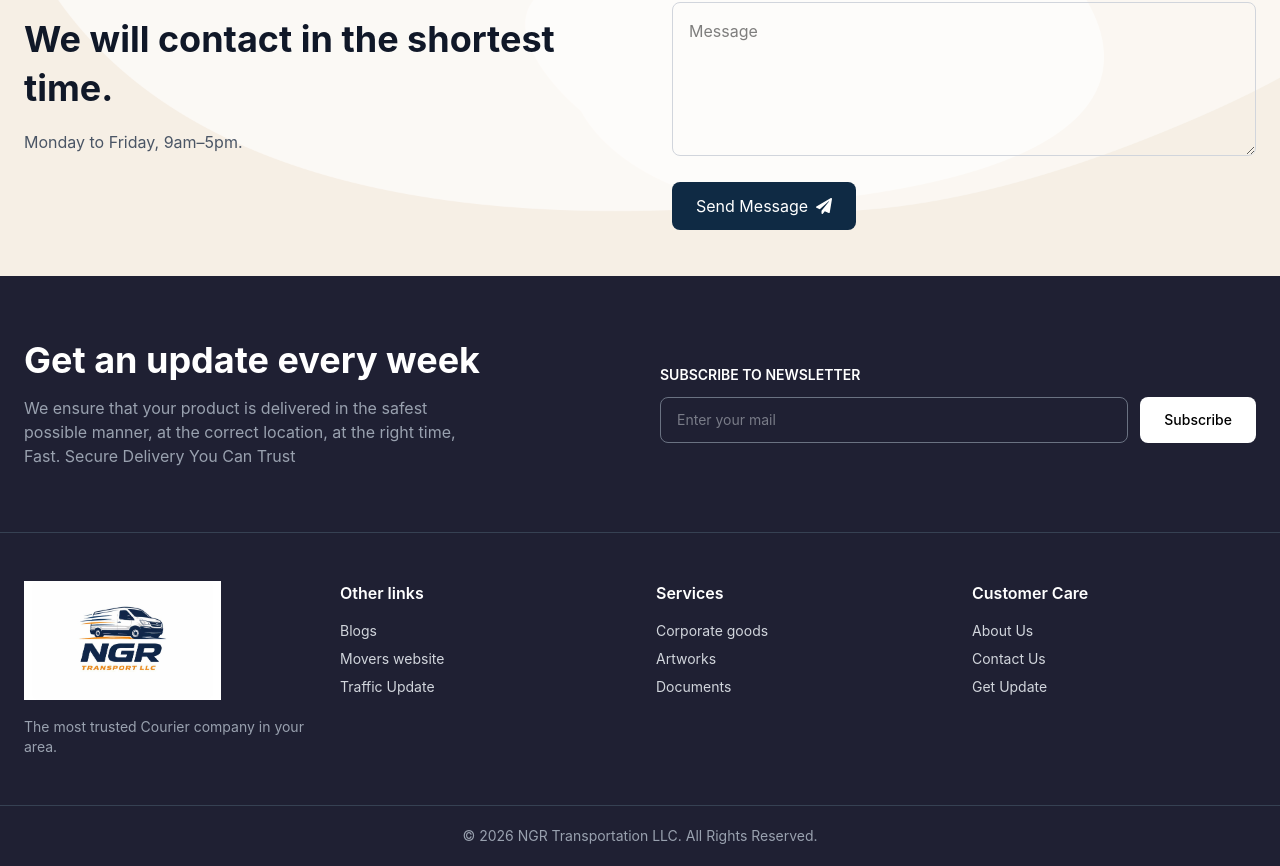
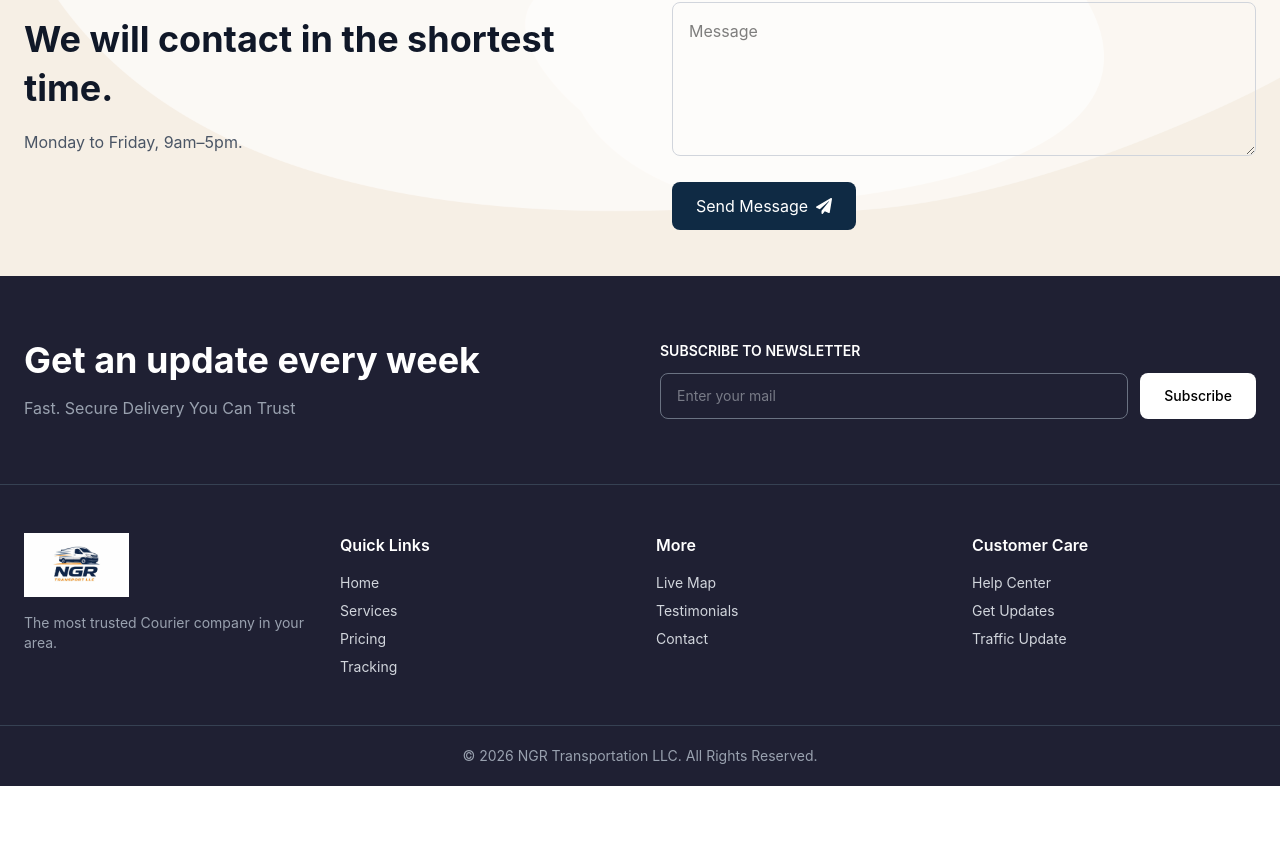
Before and after one commit to appy17/Courier, a React (Vite) app: page / in a window 1280 px wide. Shown: the part 4087-4953 px from the top of the page. After the commit the page ends 4873 px from the top, so only its background shows below. Built offline with nearby package versions, Linux system fonts and the light colour scheme.

Commit message:
some changes

```diff
--- a/src/components/DeliveryMap.jsx
+++ b/src/components/DeliveryMap.jsx
@@ -9,7 +9,7 @@ import {
 
 export default function DeliveryMap() {
   return (
-    <section className="bg-[#f6efe5] px-4 sm:px-6">
+    <section id="deliverymap" className="bg-[#f6efe5] px-4 sm:px-6">
 
       {/* Header */}
       <div className="text-center mb-10 md:mb-12">
--- a/src/components/Footer.jsx
+++ b/src/components/Footer.jsx
@@ -1,12 +1,11 @@
-import { FaCube } from "react-icons/fa";
-import logo from "/images/logo.jpeg"
+import logo from "/images/logo.jpeg";
 
 export default function Footer() {
   return (
     <footer className="bg-[#1f2033] text-gray-300">
 
       {/* Newsletter Section */}
-      <div className="max-w-7xl mx-auto px-4 sm:px-6 py-12 lg:py-16 grid md:grid-cols-2 gap-10 items-center">
+      <div id="newsletter" className="max-w-7xl mx-auto px-4 sm:px-6 py-12 lg:py-16 grid md:grid-cols-2 gap-10 items-center">
 
         {/* Left */}
         <div>
@@ -15,9 +14,7 @@ export default function Footer() {
           </h2>
 
           <p className="text-gray-400 max-w-md text-sm sm:text-base">
-            We ensure that your product is delivered in the safest possible
-            manner, at the correct location, at the right time,
-             Fast. Secure Delivery You Can Trust
+            Fast. Secure Delivery You Can Trust
           </p>
         </div>
 
@@ -28,21 +25,17 @@ export default function Footer() {
           </p>
 
           <div className="flex flex-col sm:flex-row gap-3">
-
             <input
               type="email"
               placeholder="Enter your mail"
               className="flex-1 bg-transparent border border-gray-500 px-4 py-3 rounded-lg outline-none text-sm"
             />
 
-            <button className="bg-white hover:bg-[#2f4c71] px-6 py-3 rounded-lg text-black font-medium text-sm">
+            <button className="bg-white hover:bg-[#2f4c71] px-6 py-3 rounded-lg text-black hover:text-white font-medium text-sm transition">
               Subscribe
             </button>
-
           </div>
-
         </div>
-
       </div>
 
 
@@ -53,69 +46,64 @@ export default function Footer() {
 
           {/* Logo */}
           <div className="col-span-2 md:col-span-1">
-
-            <div className="flex items-center gap-2 text-white text-lg sm:text-xl font-bold mb-4">
-              <img
-                          src={logo}
-                          alt="FastCourier Logo"
-                          className="h-15 md:h-30 w-auto object-contain"
-                        />
-            </div>
-
+            <img
+              src={logo}
+              alt="Logo"
+              className="h-12 md:h-16 mb-4"
+            />
             <p className="text-gray-400 text-sm">
               The most trusted Courier company in your area.
             </p>
-
           </div>
 
 
-          {/* Other Links */}
+          {/* Quick Links */}
           <div>
-            <h3 className="text-white font-semibold mb-4 text-sm sm:text-base">
-              Other links
-            </h3>
-
+            <h3 className="text-white font-semibold mb-4">Quick Links</h3>
             <ul className="space-y-2 text-sm">
-              <li className="hover:text-white cursor-pointer">Blogs</li>
-              <li className="hover:text-white cursor-pointer">Movers website</li>
-              <li className="hover:text-white cursor-pointer">Traffic Update</li>
+              <li><a href="#home" className="hover:text-white">Home</a></li>
+              <li><a href="#services" className="hover:text-white">Services</a></li>
+              <li><a href="#pricing" className="hover:text-white">Pricing</a></li>
+              <li><a href="#tracking" className="hover:text-white">Tracking</a></li>
             </ul>
           </div>
 
 
-          {/* Services */}
+          {/* More */}
           <div>
-            <h3 className="text-white font-semibold mb-4 text-sm sm:text-base">
-              Services
-            </h3>
-
+            <h3 className="text-white font-semibold mb-4">More</h3>
             <ul className="space-y-2 text-sm">
-              <li className="hover:text-white cursor-pointer">Corporate goods</li>
-              <li className="hover:text-white cursor-pointer">Artworks</li>
-              <li className="hover:text-white cursor-pointer">Documents</li>
+              <li><a href="#deliverymap" className="hover:text-white">Live Map</a></li>
+              <li><a href="#testimonials" className="hover:text-white">Testimonials</a></li>
+              <li><a href="#contact" className="hover:text-white">Contact</a></li>
             </ul>
           </div>
 
 
           {/* Customer Care */}
           <div>
-            <h3 className="text-white font-semibold mb-4 text-sm sm:text-base">
-              Customer Care
-            </h3>
-
+            <h3 className="text-white font-semibold mb-4">Customer Care</h3>
             <ul className="space-y-2 text-sm">
-              <li className="hover:text-white cursor-pointer">About Us</li>
-              <li className="hover:text-white cursor-pointer">Contact Us</li>
-              <li className="hover:text-white cursor-pointer">Get Update</li>
+              <li><a href="#contact" className="hover:text-white">Help Center</a></li>
+              <li><a href="#newsletter" className="hover:text-white">Get Updates</a></li>
+              <li>
+                <a
+                  href="https://www.google.com/maps"
+                  target="_blank"
+                  rel="noopener noreferrer"
+                  className="hover:text-white"
+                >
+                  Traffic Update
+                </a>
+              </li>
             </ul>
           </div>
 
         </div>
-
       </div>
 
 
-      {/* Bottom Footer */}
+      {/* Bottom */}
       <div className="border-t border-gray-700 py-5 text-center text-gray-400 text-sm">
         © 2026 NGR Transportation LLC. All Rights Reserved.
       </div>
--- a/src/components/Testimonials.jsx
+++ b/src/components/Testimonials.jsx
@@ -40,7 +40,7 @@ export default function Testimonials() {
   ];
 
   return (
-    <section id="about" className="py-14 md:py-20 lg:py-24 bg-[#f6efe5]">
+    <section id="testimonials" className="py-14 md:py-20 lg:py-24 bg-[#f6efe5]">
 
       {/* Heading */}
       <h2 className="text-2xl sm:text-3xl md:text-4xl font-bold text-center mb-10 md:mb-12 px-4">
```
